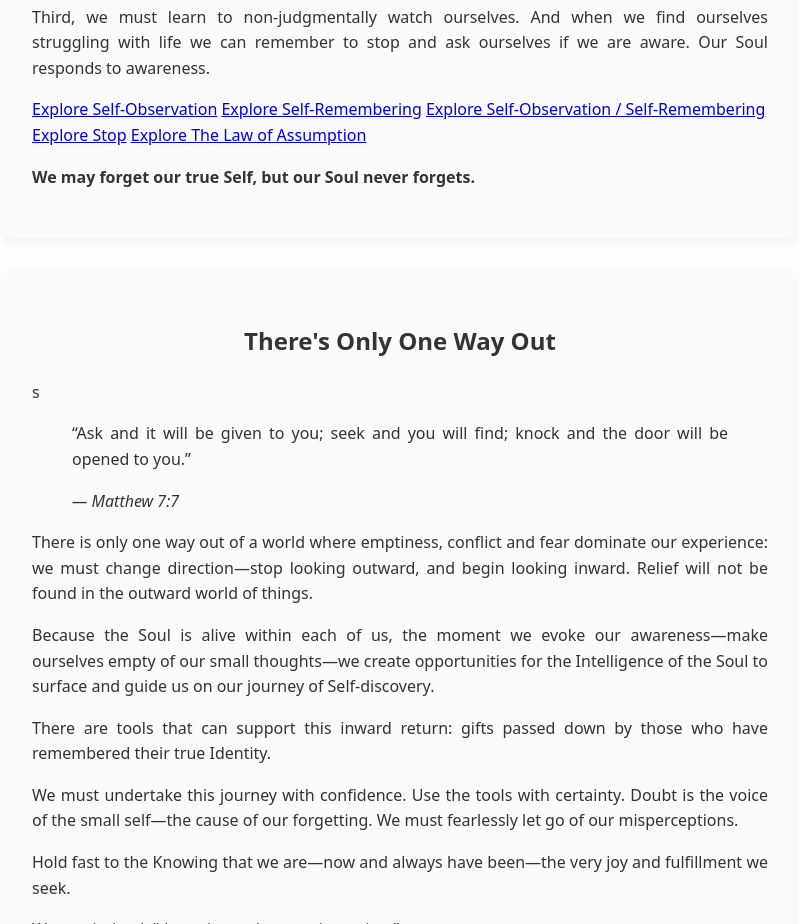
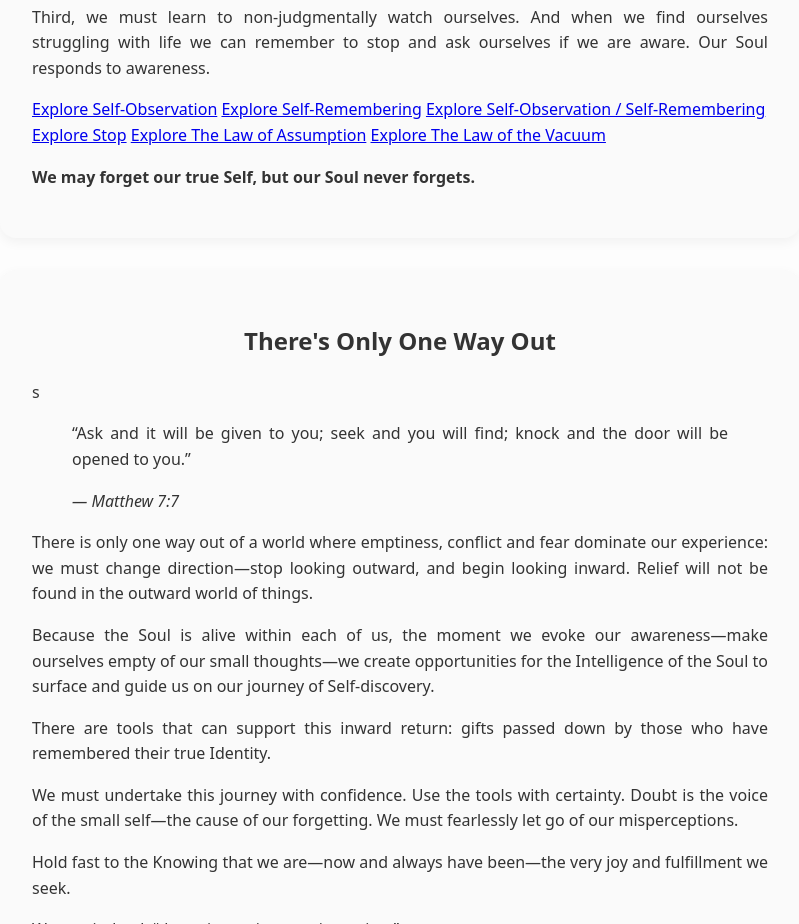
Before and after one commit to randy444-ai/ouroffering, a plain HTML site: page index.html in a window 1280 px wide. Shown: the part 3640-4564 px from the top of the page, without its empty margins (240-1039 px from the left). Drawn offline with Linux system fonts and the light colour scheme.

Commit message:
home button for law of vacuum

```diff
--- a/index.html
+++ b/index.html
@@ -196,7 +196,9 @@
   <a href="toolkit.html#self-observation-remembering" class="tool-button">Explore Self-Observation / Self-Remembering</a>
   <a href="toolkit.html#stop" class="tool-button">Explore Stop</a>
   <a href="toolkit.html#law-of-assumption" class="tool-button">Explore The Law of Assumption</a>
-</div>
+  <a href="toolkit.html#law-of-the-vacuum" class="tool-button">Explore The Law of the Vacuum</a>
+
+  </div>
 
 
   <p><strong>We may forget our true Self, but our Soul never forgets.</strong></p>
```
